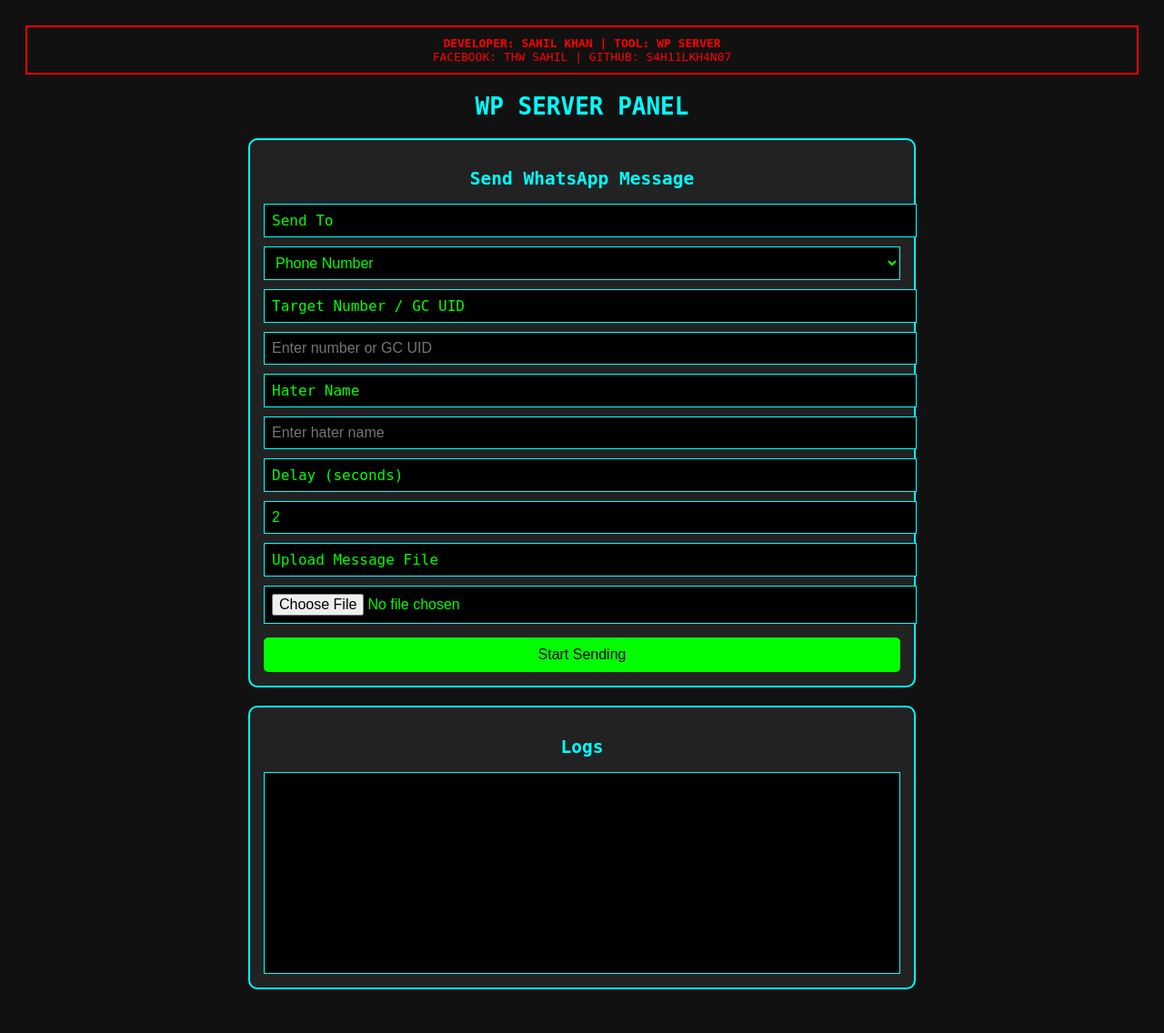
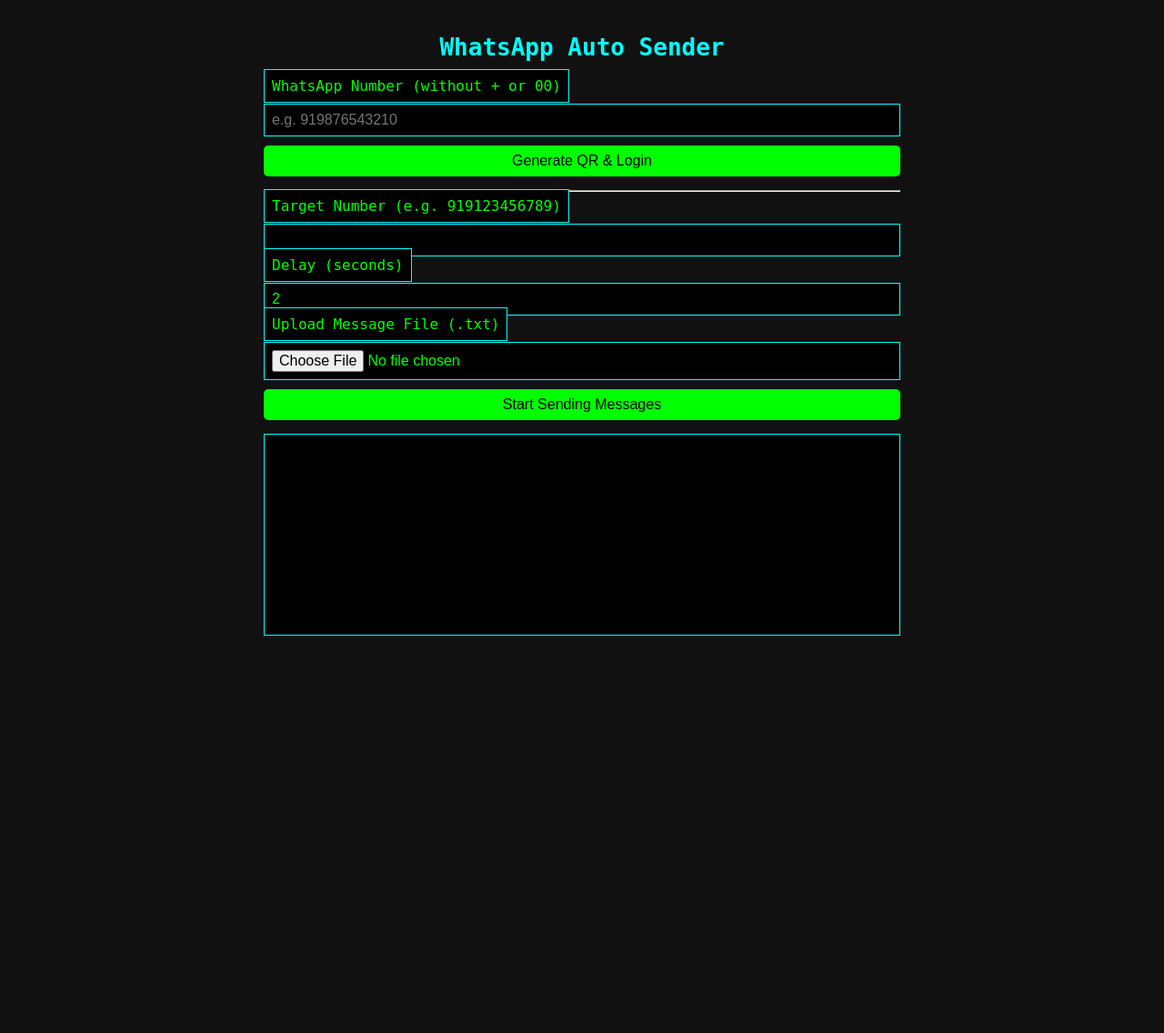
Before and after one commit to alihussain477/Wp-server, a Flask app: template flask_app/templates/index.html in a window 1280 px wide. Shown: the whole page at 91% size. After the commit the page ends 699 px from the top, so only its background shows below. Run offline with Flask 3, Linux system fonts and the light colour scheme; the template is opened without the code that fills it, so the values that code supplies are empty.

Commit message:
Update index.html

```diff
--- a/flask_app/templates/index.html
+++ b/flask_app/templates/index.html
@@ -2,29 +2,22 @@
 <html lang="en">
 <head>
 <meta charset="UTF-8" />
-  <meta name="viewport" content="width=device-width, initial-scale=1.0"/>
-  <title>WP Server UI</title>
+<meta name="viewport" content="width=device-width, initial-scale=1" />
+<title>WhatsApp Auto Sender</title>
 <style>
   body {
     background-color: #111;
     color: #0f0;
     font-family: monospace;
     padding: 20px;
+    max-width: 700px;
+    margin: auto;
   }
   h1, h2 {
     text-align: center;
     color: cyan;
   }
-    .box {
-      border: 2px solid #0ff;
-      border-radius: 10px;
-      padding: 15px;
-      margin: 20px auto;
-      max-width: 700px;
-      background-color: #222;
-    }
-    label, input, select, textarea {
-      display: block;
+  label, input, select, textarea, button {
     width: 100%;
     margin-top: 10px;
     font-size: 16px;
@@ -32,17 +25,18 @@
     color: #0f0;
     border: 1px solid #0ff;
     padding: 8px;
+    box-sizing: border-box;
   }
   button {
-      margin-top: 15px;
-      padding: 10px;
-      font-size: 16px;
     background-color: #0f0;
     color: #000;
     border: none;
     cursor: pointer;
-      width: 100%;
     border-radius: 5px;
+  }
+  #qrCode {
+    text-align: center;
+    margin-top: 15px;
   }
   .log {
     white-space: pre-wrap;
@@ -52,96 +46,115 @@
     border: 1px solid #0ff;
     height: 200px;
     overflow-y: auto;
-    }
-    .dev-banner {
-      border: 2px solid red;
-      padding: 10px;
-      text-align: center;
-      margin-bottom: 20px;
-      color: red;
+    margin-top: 15px;
   }
 </style>
 </head>
 <body>
 
-  <div class="dev-banner">
-    <strong>DEVELOPER: SAHIL KHAN | TOOL: WP SERVER</strong><br/>
-    FACEBOOK: THW SAHIL | GITHUB: S4H11LKH4N07
+<h1>WhatsApp Auto Sender</h1>
+
+<div>
+  <label for="number">WhatsApp Number (without + or 00)</label>
+  <input type="text" id="number" placeholder="e.g. 919876543210" />
+  <button id="genQR">Generate QR & Login</button>
 </div>
 
-  <h1>WP SERVER PANEL</h1>
-  <div class="box">
-    <h2>Send WhatsApp Message</h2>
-    <label for="type">Send To</label>
-    <select id="type">
-      <option value="number">Phone Number</option>
-      <option value="gc">Group UID</option>
-    </select>
+<div id="qrCode"></div>
 
-    <label for="target">Target Number / GC UID</label>
-    <input type="text" id="target" placeholder="Enter number or GC UID"/>
+<hr/>
 
-    <label for="hater">Hater Name</label>
-    <input type="text" id="hater" placeholder="Enter hater name"/>
+<div>
+  <label for="target">Target Number (e.g. 919123456789)</label>
+  <input type="text" id="target" />
 
   <label for="delay">Delay (seconds)</label>
-    <input type="number" id="delay" value="2"/>
+  <input type="number" id="delay" value="2" />
 
-    <label for="messageFile">Upload Message File</label>
-    <input type="file" id="messageFile" accept=".txt"/>
+  <label for="messageFile">Upload Message File (.txt)</label>
+  <input type="file" id="messageFile" accept=".txt" />
 
-    <button onclick="startSending()">Start Sending</button>
+  <button id="startSend">Start Sending Messages</button>
 </div>
 
-  <div class="box">
-    <h2>Logs</h2>
 <div class="log" id="log"></div>
-  </div>
 
 <script>
-    async function startSending() {
-      const type = document.getElementById("type").value;
+const genQRBtn = document.getElementById("genQR");
+const qrCodeDiv = document.getElementById("qrCode");
+const logEl = document.getElementById("log");
+
+genQRBtn.onclick = async () => {
+  const number = document.getElementById("number").value.trim();
+  if (!number) {
+    alert("Please enter your WhatsApp number");
+    return;
+  }
+  qrCodeDiv.innerHTML = "Generating QR code... Please wait and scan in WhatsApp.";
+  logEl.innerText = "";
+  try {
+    const resp = await fetch("/generate-qr", {
+      method: "POST",
+      headers: { "Content-Type": "application/json" },
+      body: JSON.stringify({ number })
+    });
+    const data = await resp.json();
+    if (data.error) {
+      qrCodeDiv.innerHTML = "Error: " + data.error;
+      return;
+    }
+    qrCodeDiv.innerHTML = "QR generation started. Scan the QR from terminal (Node.js console).";
+
+  } catch (err) {
+    qrCodeDiv.innerHTML = "Error starting QR generation.";
+  }
+};
+
+document.getElementById("startSend").onclick = () => {
+  const number = document.getElementById("number").value.trim();
   const target = document.getElementById("target").value.trim();
-      const hater = document.getElementById("hater").value.trim();
   const delay = parseInt(document.getElementById("delay").value);
   const fileInput = document.getElementById("messageFile");
 
-      const logEl = document.getElementById("log");
-      logEl.innerText = "Reading message file...\n";
-
+  if (!number || !target) {
+    alert("Please enter both WhatsApp number and target number.");
+    return;
+  }
   if (!fileInput.files.length) {
-        logEl.innerText += "Please upload a .txt file.\n";
+    alert("Please upload a message .txt file.");
     return;
   }
 
+  logEl.innerText = "Reading message file...\n";
+
   const file = fileInput.files[0];
   const reader = new FileReader();
-      reader.onload = async function (e) {
+  reader.onload = async (e) => {
     const lines = e.target.result.split("\n").filter(Boolean);
     logEl.innerText += `Loaded ${lines.length} messages.\n`;
 
     for (const line of lines) {
-          const finalMsg = `${hater} ${line}`;
-          const timeNow = new Date().toLocaleTimeString();
-          logEl.innerText += `[${timeNow}] Sending to ${target}: ${finalMsg}\n`;
-
-          // Replace with actual backend API call
-          // Example:
-          /*
-          await fetch("/api/send", {
+      logEl.innerText += `[${new Date().toLocaleTimeString()}] Sending to ${target}: ${line}\n`;
+      try {
+        const res = await fetch('/send-message', {
           method: "POST",
           headers: { "Content-Type": "application/json" },
-            body: JSON.stringify({ type, target, message: finalMsg })
+          body: JSON.stringify({ number, target, message: line })
         });
-          */
-
-          await new Promise((r) => setTimeout(r, delay * 1000));
+        const result = await res.json();
+        if (result.error) {
+          logEl.innerText += `Error: ${result.error}\n`;
         }
-
+      } catch (err) {
+        logEl.innerText += `Send error: ${err.message}\n`;
+      }
+      await new Promise(r => setTimeout(r, delay * 1000));
+    }
     logEl.innerText += "All messages sent.\n";
   };
   reader.readAsText(file);
-    }
+};
 </script>
+
 </body>
 </html>
```
Lines whose indentation alone changed are shown as unchanged.
